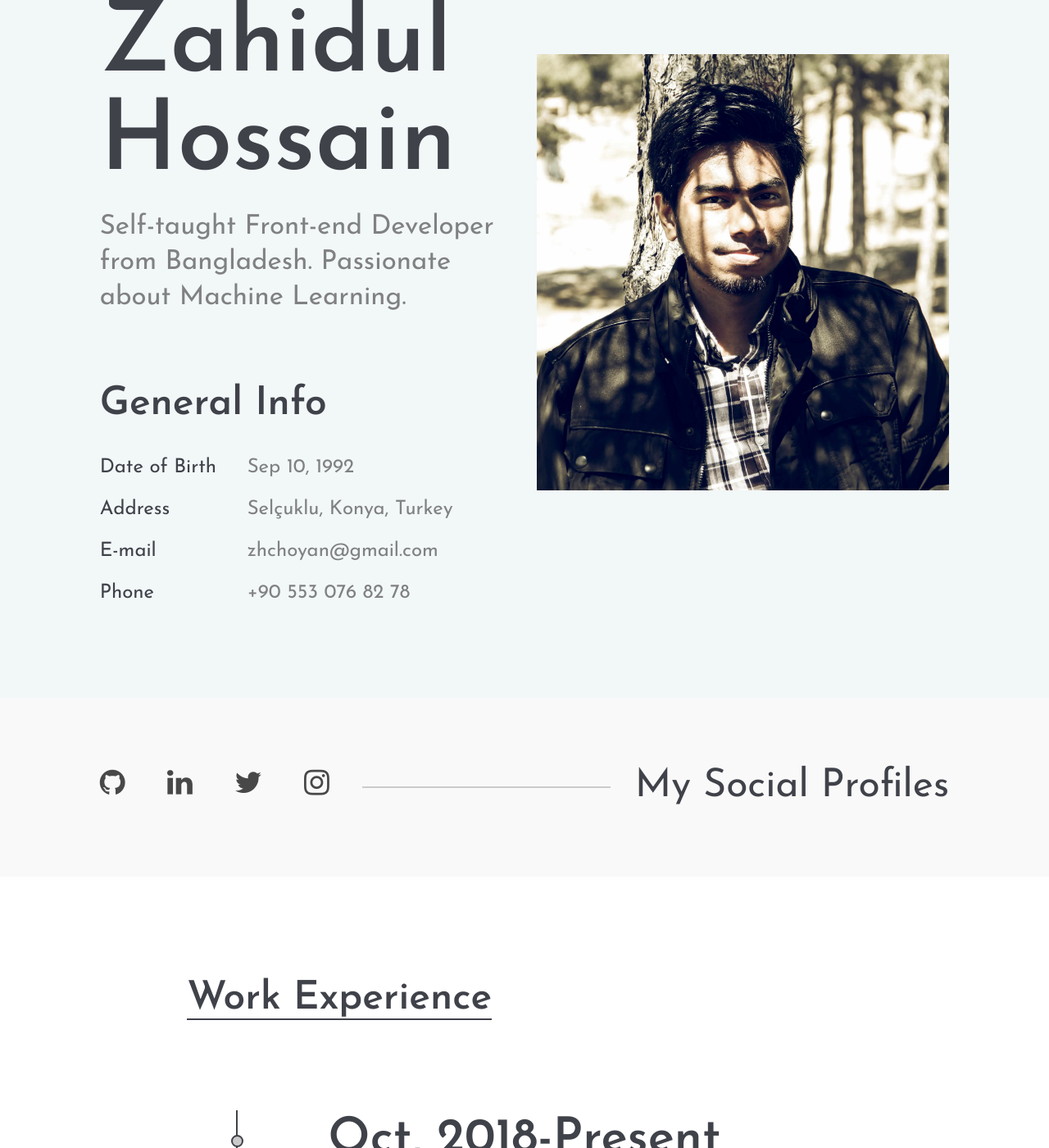
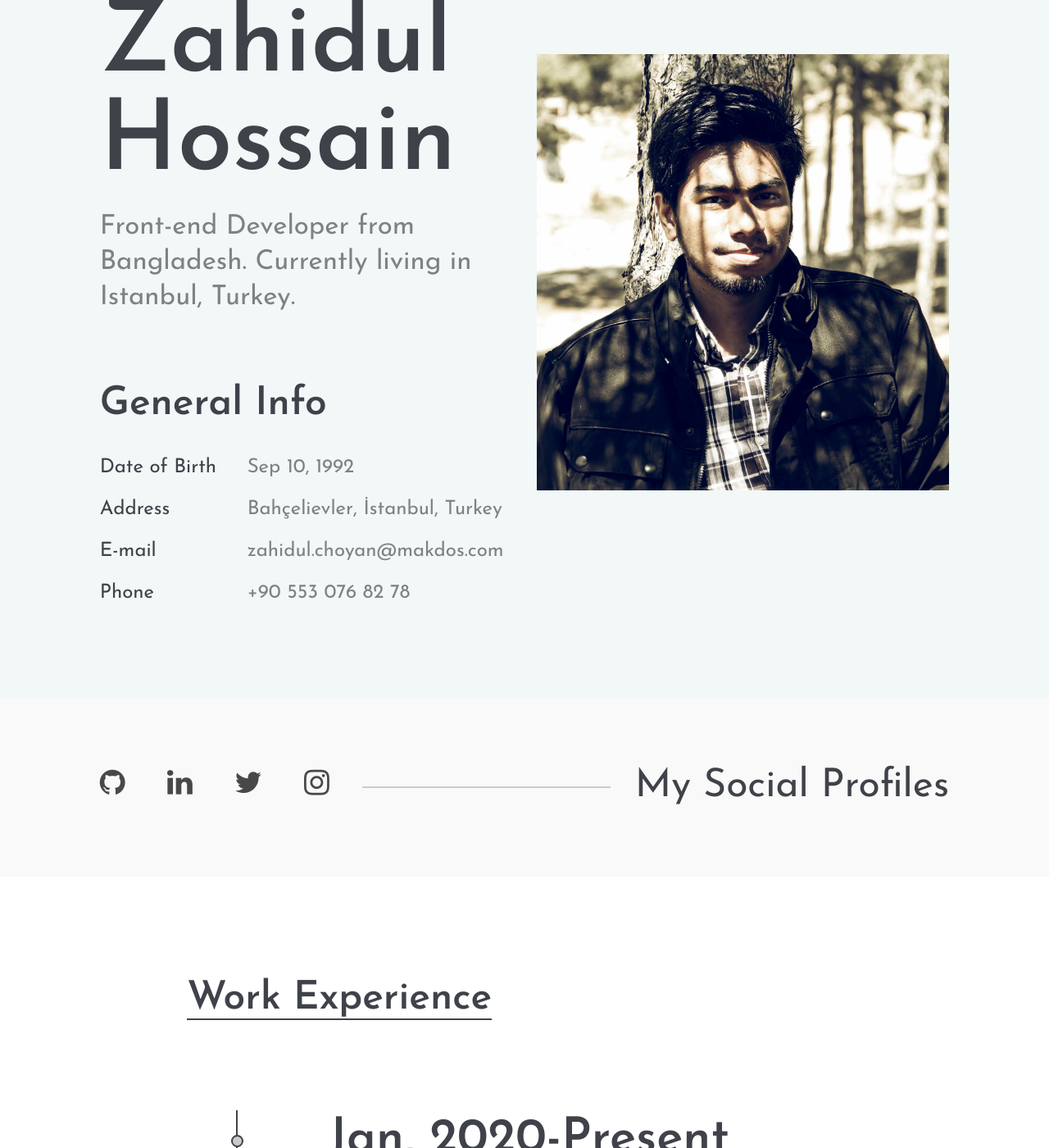
Before and after one commit to choyan/choyan.github.io, a Jekyll site: the page built from homepage.html, in a window 1280 px wide and 1400 px high, scrolled down 221 px. Shown: the whole window at 82% size. Built offline with Jekyll 4.4.1, drawn with Linux system fonts in a browser that asks for light colours; some of the changed text lies outside the part shown.

Commit message:
Updated homepage and CV

```diff
--- a/homepage.html
+++ b/homepage.html
@@ -52,14 +52,14 @@
 						<div class="col-lg-6">
 							<div class="hero-text">
 								<h2>Zahidul Hossain</h2>
-								<p>Self-taught Front-end Developer from Bangladesh. Passionate about Machine Learning.</p>
+								<p>Front-end Developer from Bangladesh. Currently living in Istanbul, Turkey.</p>
 							</div>
 							<div class="hero-info">
 								<h2>General Info</h2>
 								<ul>
 									<li><span>Date of Birth</span>Sep 10, 1992</li>
-									<li><span>Address</span>Selçuklu, Konya, Turkey</li>
-									<li><span>E-mail</span>zhchoyan@gmail.com</li>
+									<li><span>Address</span>Bahçelievler, İstanbul, Turkey</li>
+									<li><span>E-mail</span>zahidul.choyan@makdos.com</li>
 									<li><span>Phone </span>+90 553 076 82 78</li>
 								</ul>
 							</div>
@@ -113,6 +113,12 @@
 						<h2>Work Experience</h2>
 					</div>
 					<ul class="resume-list">
+						<li>
+							<h2>Jan, 2020-Present</h2>
+							<h3>Makdos Bilişim</h3>
+							<h4>Senior Front-end Developer</h4>
+							<p>Leading the Front-end team. Developing rich user interface with React, Gatsby and NextJS.</p>
+						</li>
 						<li>
 							<h2>Oct, 2018-Present</h2>
 							<h3>Kodeeo</h3>
@@ -199,7 +205,6 @@
 	  window.dataLayer = window.dataLayer || [];
 	  function gtag(){dataLayer.push(arguments);}
 	  gtag('js', new Date());
-
 	  gtag('config', 'UA-147108828-1');
 	</script>
 
```
Also changed, not shown: Gemfile.lock, 2 other files.
